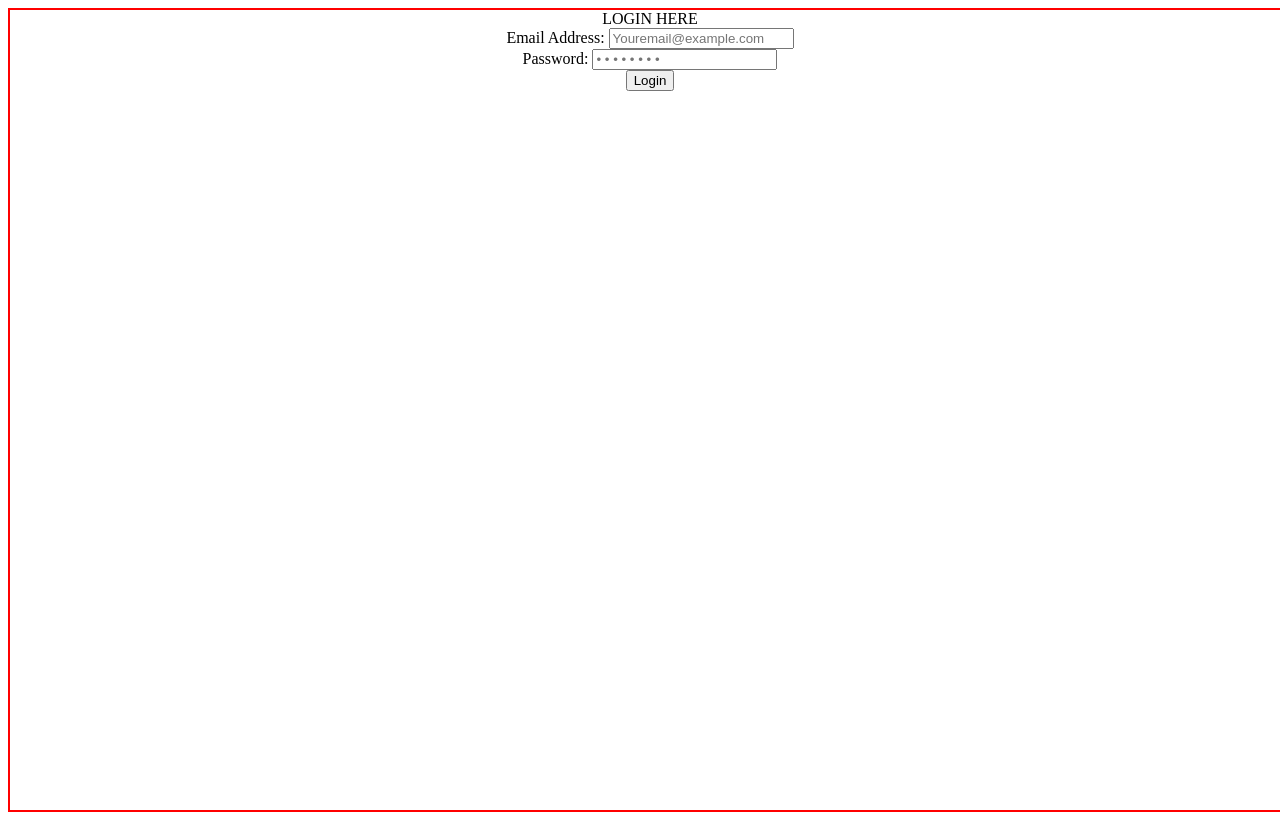
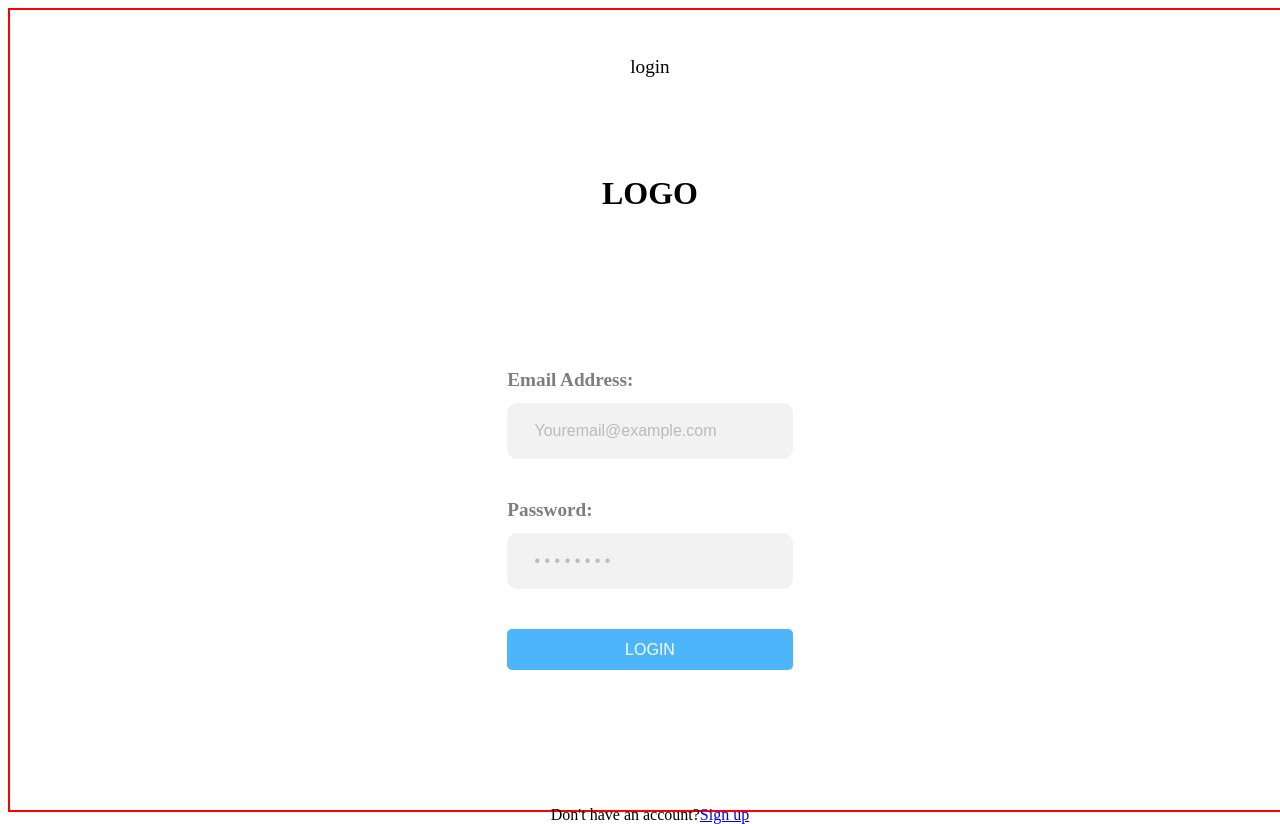
Before and after one commit to dev-sydney/FYP-APP, a React (Vite) app in the folder view/: page /login in a window 1280 px wide. Built offline with nearby package versions, Linux system fonts and the light colour scheme; the HTML template or start-up script is replaced by a standard one.

Commit message:
Added some new classes for styling

```diff
--- a/view/src/pages/LoginPage.jsx
+++ b/view/src/pages/LoginPage.jsx
@@ -1,6 +1,6 @@
-import React, { Fragment, useContext, useState } from 'react';
+import React, { useContext, useState } from 'react';
 import authContext from '../contexts/AuthContext';
-import { useNavigate } from 'react-router-dom';
+import { useNavigate, NavLink } from 'react-router-dom';
 
 import './../styles/formStyles.scss';
 
@@ -23,14 +23,15 @@ const LoginPage = () => {
   };
 
   return (
-    <Fragment>
-      LOGIN HERE
-      <form onSubmit={onSubmit}>
+    <div className="login-container">
+      <p className="form__name">login</p>
+      <h1 className="logo">LOGO</h1>
+      <form onSubmit={onSubmit} className={'auth-form'}>
         {/* EMAIL-ADDRESS INPUT */}
-        <div className="form-group">
-          <label>Email Address: </label>
+        <div className="form__group">
+          <label className="form__label">Email Address: </label>
           <input
-            className="input"
+            className="form__input"
             type="email"
             placeholder="Youremail@example.com"
             required
@@ -39,12 +40,11 @@ const LoginPage = () => {
             onChange={onChange}
           />
         </div>
-
         {/* PASSWORD INPUT */}
-        <div className="form-group">
-          <label>Password: </label>
+        <div className="form__group">
+          <label className="form__label">Password: </label>
           <input
-            className="input"
+            className="form__input"
             type="password"
             placeholder="• • • • • • • •"
             required
@@ -53,9 +53,15 @@ const LoginPage = () => {
             onChange={onChange}
           />
         </div>
-        <input type="submit" value="Login" className="submit-btn" />
+        <input type="submit" value="Login" className="login-btn " />
       </form>
-    </Fragment>
+      <span className="signup__note">
+        Don't have an account?
+        <NavLink to="/signup" className={``}>
+          Sign up{' '}
+        </NavLink>{' '}
+      </span>
+    </div>
   );
 };
 
```
